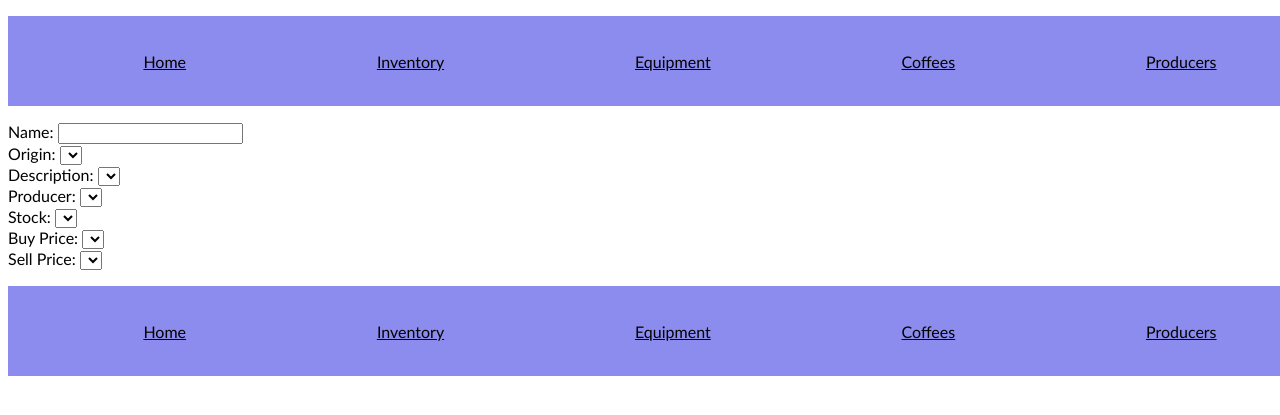
After one commit to MackieJG/coffee-inventory-management, a Flask app: template templates/coffees/edit.html in a window 1280 px wide. The commit adds this page. Shown: the top 415 px of the page. Run offline with Flask 2, Linux system fonts and the light colour scheme; the template is opened without the code that fills it, so the values that code supplies are empty.

```diff
--- a/controllers/coffees_controller.py
+++ b/controllers/coffees_controller.py
@@ -29,7 +29,8 @@ def create_coffee():
     name = request.form['name']
     origin = request.form['origin']
     description = request.form['description']
-    producer = producer_repository.select(request.form['producer_id'])
+    producer_id = request.form['producer_id']
+    producer = producer_repository.select(producer_id)
     stock = request.form['stock']
     buy_price = request.form['buy_price']
     sell_price = request.form['sell_price']
--- a/models/equipment.py
+++ b/models/equipment.py
@@ -7,5 +7,5 @@ class Equipment():
         self.sell_price = sell_price
         self.id = id
 
-    def mark_up(buy_price, sell_price):
-        return ((buy_price - sell_price) / sell_price) * 100
+    def mark_up(self):
+        return ((self.buy_price - self.sell_price) / self.sell_price) * 100
--- a/repositories/coffee_repository.py
+++ b/repositories/coffee_repository.py
@@ -8,9 +8,9 @@ import repositories.producer_repository as producer_repository
 def save(coffee):
     sql = "INSERT INTO coffees (name, origin, description, producer_id, stock, buy_price, sell_price) VALUES (%s, %s, %s, %s, %s, %s, %s) RETURNING *"
     values = [coffee.name, coffee.origin, coffee.description, coffee.producer.id, coffee.stock, coffee.buy_price, coffee.sell_price]
-    result = run_sql(sql, values)[0]
-    result_id = result['id']
-    coffee.id = result_id
+    results = run_sql(sql, values)
+    id = results[0]['id']
+    coffee.id = id
     return coffee
 
 def select_all():
--- a/repositories/equipment_repository.py
+++ b/repositories/equipment_repository.py
@@ -47,4 +47,5 @@ def delete(id):
 def update(equipment):
     sql = "UPDATE equipment SET (name, producer_id, stock, buy_price, sell_price) = (%s, %s, %s, %s, %s) WHERE id = %s"
     values = [equipment.name, equipment.producer.id, equipment.stock, equipment.buy_price, equipment.sell_price, equipment.id]
+    breakpoint()
     run_sql(sql, values)
--- a/repositories/producer_repository.py
+++ b/repositories/producer_repository.py
@@ -30,7 +30,7 @@ def select(id):
 
     if results:
         result = results[0]
-        producer = Producer(result['name'], result['location'], result['description'])
+        producer = Producer(result['name'], result['location'], result['description'], result['id'])
     return producer
 
 def delete_all():
@@ -43,6 +43,7 @@ def delete(id):
     run_sql(sql, values)
 
 def update(producer):
-    sql = "UPDATE producers SET (name, location, description) VALUES (%s, %s, %s) WHERE id is %s"
+    sql = "UPDATE producers SET (name, location, description) = (%s, %s, %s) WHERE id = %s"
     values = [producer.name, producer.location, producer.description, producer.id]
+
     run_sql(sql, values)
--- /dev/null
+++ b/templates/coffees/edit.html
@@ -0,0 +1,40 @@
+{% extends 'base.html' %}
+{% block content %}
+    <form action="/coffees/{{coffees.id}}" method="post">
+        <div>
+            <label for="name">Name:</label>
+            <input type="text" id="name" value="{{coffee.name}}">
+        </div>
+        <div>
+            <label for="origin">Origin:</label>
+            <select id="origin" name="origin"></select>
+        </div>
+        <div>
+            <label for="description">Description:</label>
+            <select type="text" id="description" value="{{coffee.description}}"></select>
+        </div>
+        <div>
+            <label for="producer">Producer:</label>
+            <select id="producer" nam="producer_id">
+                {% for producer in all_producers %}
+                    <option value="{{ producer.id }}"
+                    {% if coffee.producer.id == producer.id %} selected="selected" {% endif %}>
+                    {{ producer.name }}
+                </option>
+                {% endfor %}
+            </select>
+        </div>
+        <div>
+            <label for="stock">Stock:</label>
+            <select type="text" id="stock" value="{{coffee.stock}}"></select>
+        </div>
+        <div>
+            <label for="buy_price">Buy Price:</label>
+            <select type="text" id="buy_price" value="{{cofffee.buy_price}}"></select>
+        </div>
+        <div>
+            <label for="sell_price">Sell Price:</label>
+            <select type="text" id="sell_price" value="{{coffee.sell_price}}"></select>
+        </div>
+    </form>
+{% endblock %}
--- a/templates/coffees/newcoffee.html
+++ b/templates/coffees/newcoffee.html
@@ -17,7 +17,7 @@
             <label for="producer">Producer:</label>
             <select id="producer" name="producer_id">
                 {% for producer in all_producers %}
-                    <option value="'{{ producer.id }}">{{ producer.name}}</option>
+                    <option value="{{ producer.id }}">{{ producer.name }}</option>
                 {% endfor %}
             </select>
         </div>
--- a/templates/equipment/edit.html
+++ b/templates/equipment/edit.html
@@ -20,7 +20,7 @@
     </div>
     <div>
         <label for="stock">Stock:</label>
-        <input type="text" id="stock" name="stock" value="{{equipment.name}}" required>
+        <input type="text" id="stock" name="stock" value="{{equipment.stock}}" required>
     </div>
     <div>
         <label for="buy_price">Buy Price:</label>
@@ -34,7 +34,7 @@
 
 
 
-    <input type="submit" value="update equipment">
+    <input type="submit" value="update_equipment">
 </form>
 
 {% endblock %}
--- a/templates/equipment/index.html
+++ b/templates/equipment/index.html
@@ -1,6 +1,6 @@
 {% extends 'base.html' %}
 {% block content %}
-
+    <a href="equipment/new">Add New Equipment to your Inventory</a>
 {% for equipment in all_equipment %}
     <div class="equipment">
         <div class="equipment_content">
--- a/templates/producers/edit.html
+++ b/templates/producers/edit.html
@@ -1,6 +1,6 @@
 {% extends 'base.html' %}
 {% block content %}
-    <form action ="/producer/{{producer.id}}" method="post">
+    <form action ="/producers/{{producer.id}}" method="post">
         <div>
             <label for="name">Name:</label>
             <input type="text" id="name" name="name" value="{{producer.name}}">
@@ -15,7 +15,7 @@
             <input type="text" id="description" name="description" value="{{producer.description}}">
         </div>
         <div>
-            <button type="submit" value="update equipment">Update Equipment</button>
+            <button type="submit">Update Equipment</button>
         </div>
     </form>
 {% endblock %}
--- a/templates/producers/producer.html
+++ b/templates/producers/producer.html
@@ -3,5 +3,5 @@
     <p>{{ producer.name }}</p>
     <p>{{ producer.location }}</p>
     <p>{{ producer.description }}</p>
-    <p><a href="/equipment/{{equipment.id}}/edit">Edit</a></p>
+    <p><a href="/producers/{{producer.id}}/edit">Edit</a></p>
 {% endblock %}
```
Also changed, not shown: controllers/equipment_controller.py (+14 -0 lines), templates/equipment/new.html (+30 -0 lines), controllers/producers_controller.py (line endings or trailing spaces).
